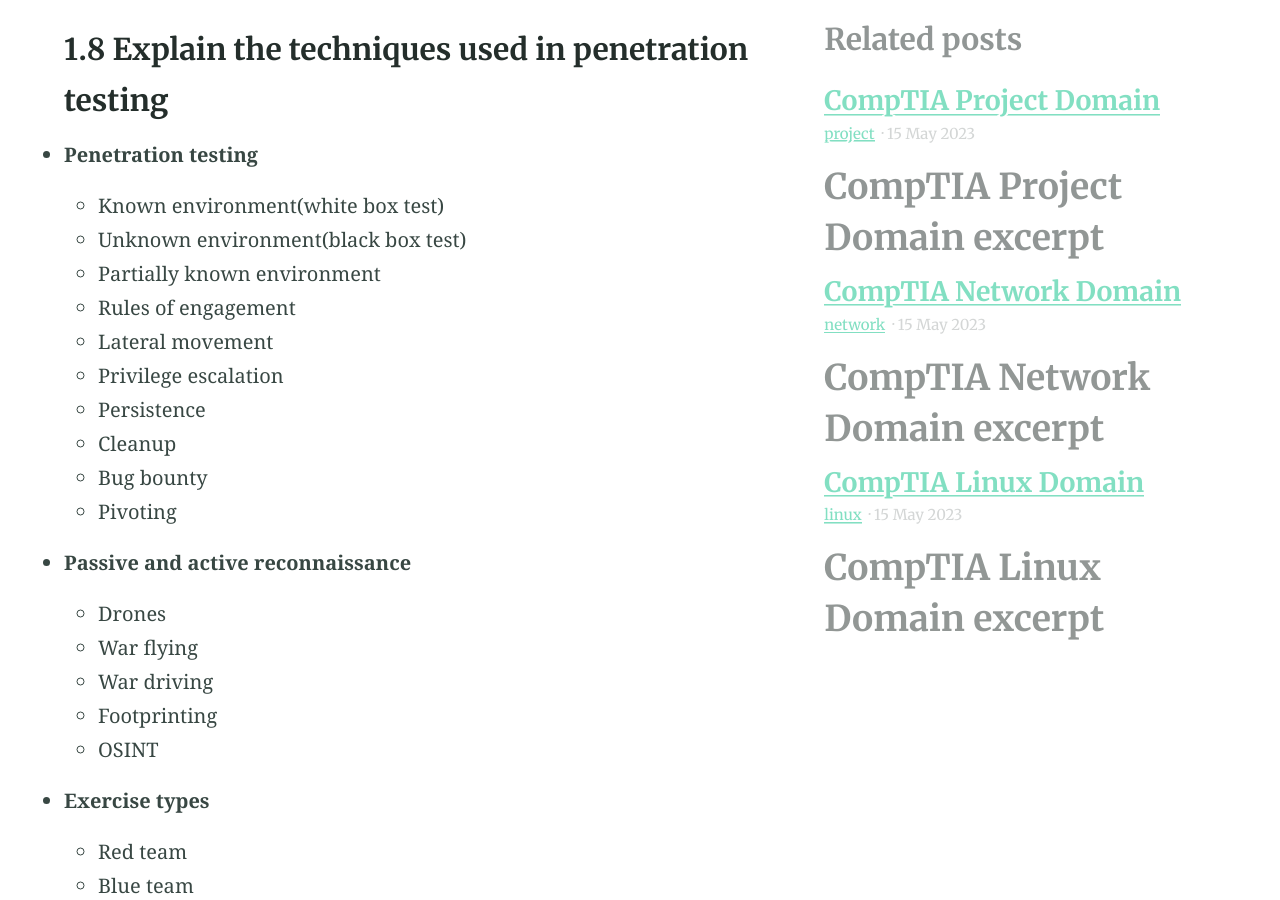
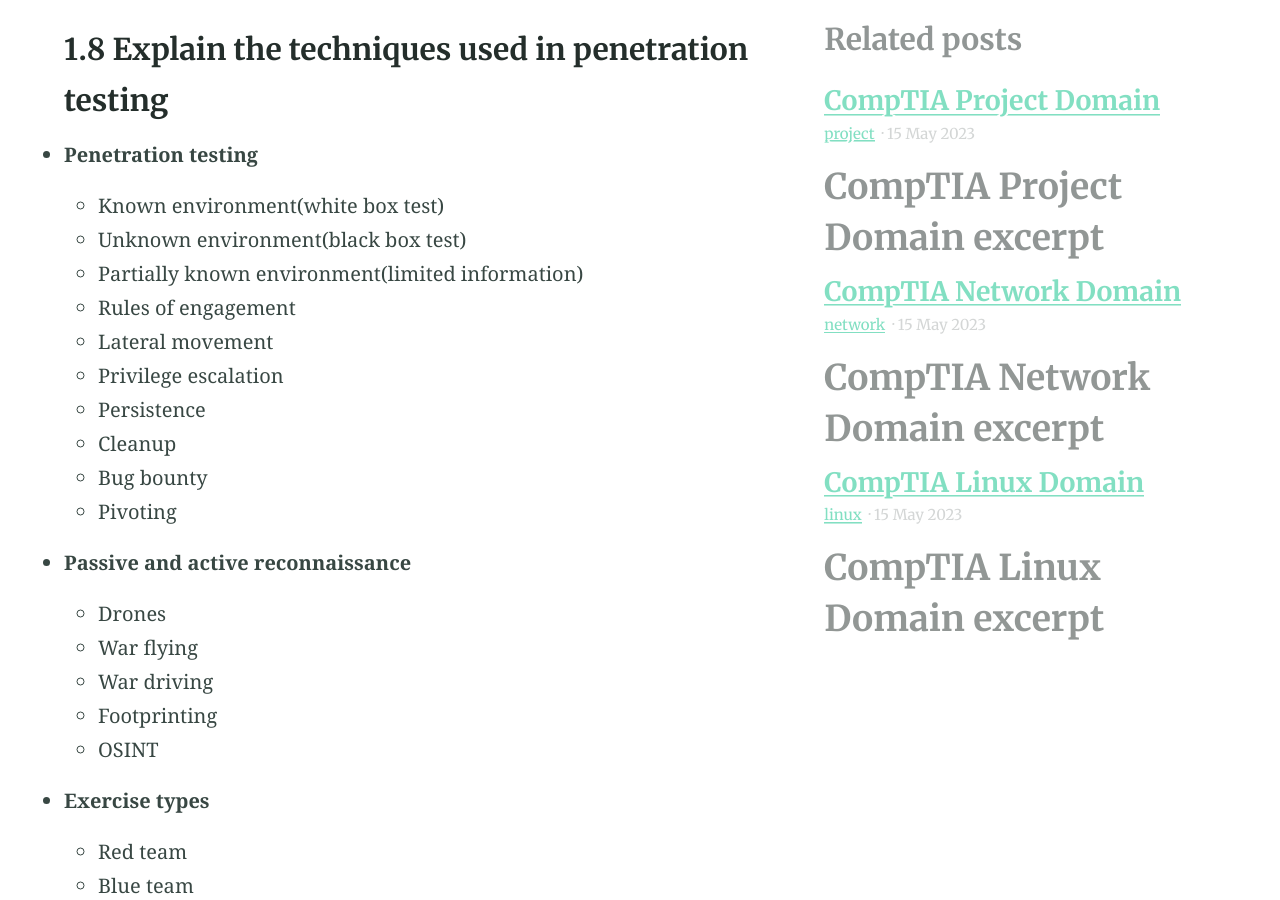
Before and after one commit to esccode/esccode.github.io, a Jekyll site: the page built from _posts/2023-05-15-comptia-security-domain.md, in a window 1280 px wide and 900 px high, scrolled down 11955 px. Built offline with Jekyll 4.4.1, drawn with Linux system fonts in a browser that asks for light colours.

Commit message:
jjjjjjjj

```diff
--- a/_posts/2023-05-15-comptia-security-domain.md
+++ b/_posts/2023-05-15-comptia-security-domain.md
@@ -288,7 +288,7 @@
 - **Penetration testing**
   - Known environment(white box test)
   - Unknown environment(black box test)
-  - Partially known environment
+  - Partially known environment(limited information)
   - Rules of engagement
   - Lateral movement
   - Privilege escalation
```
